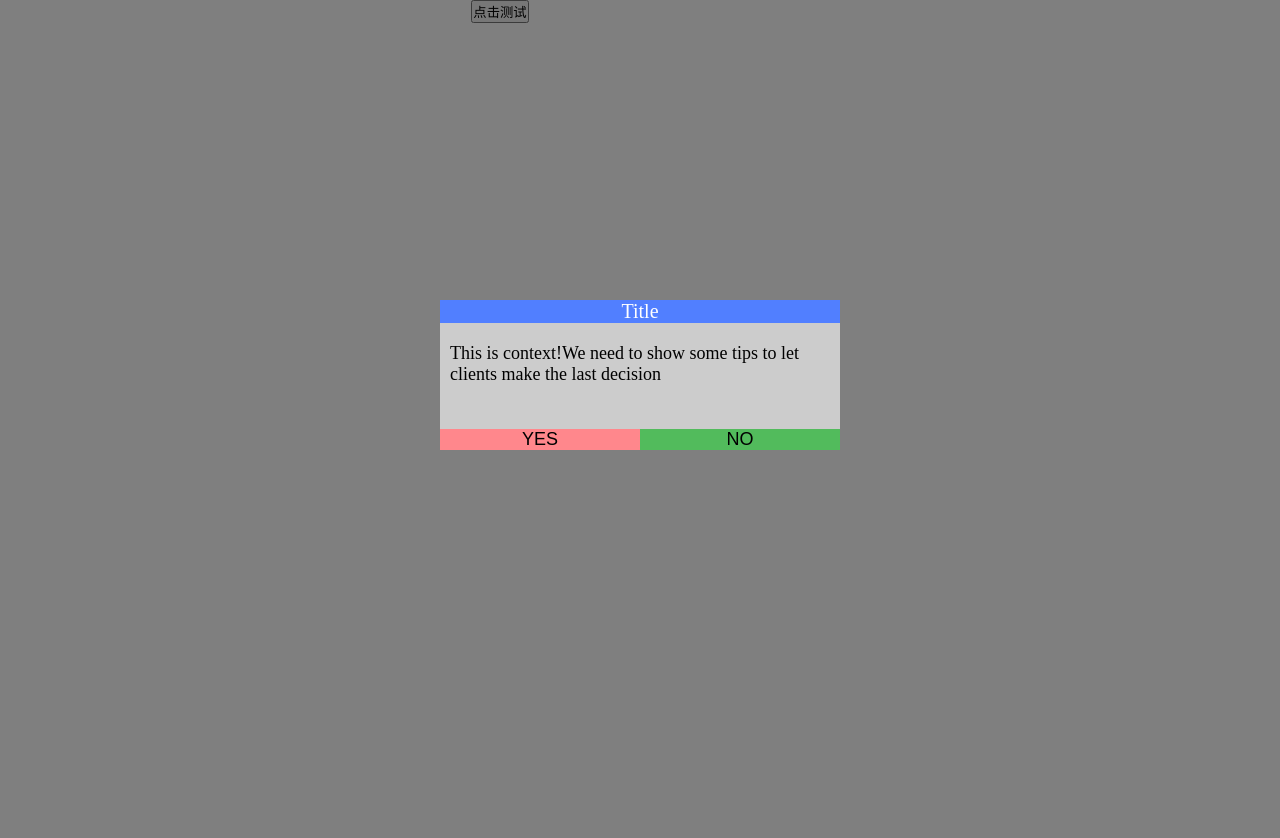
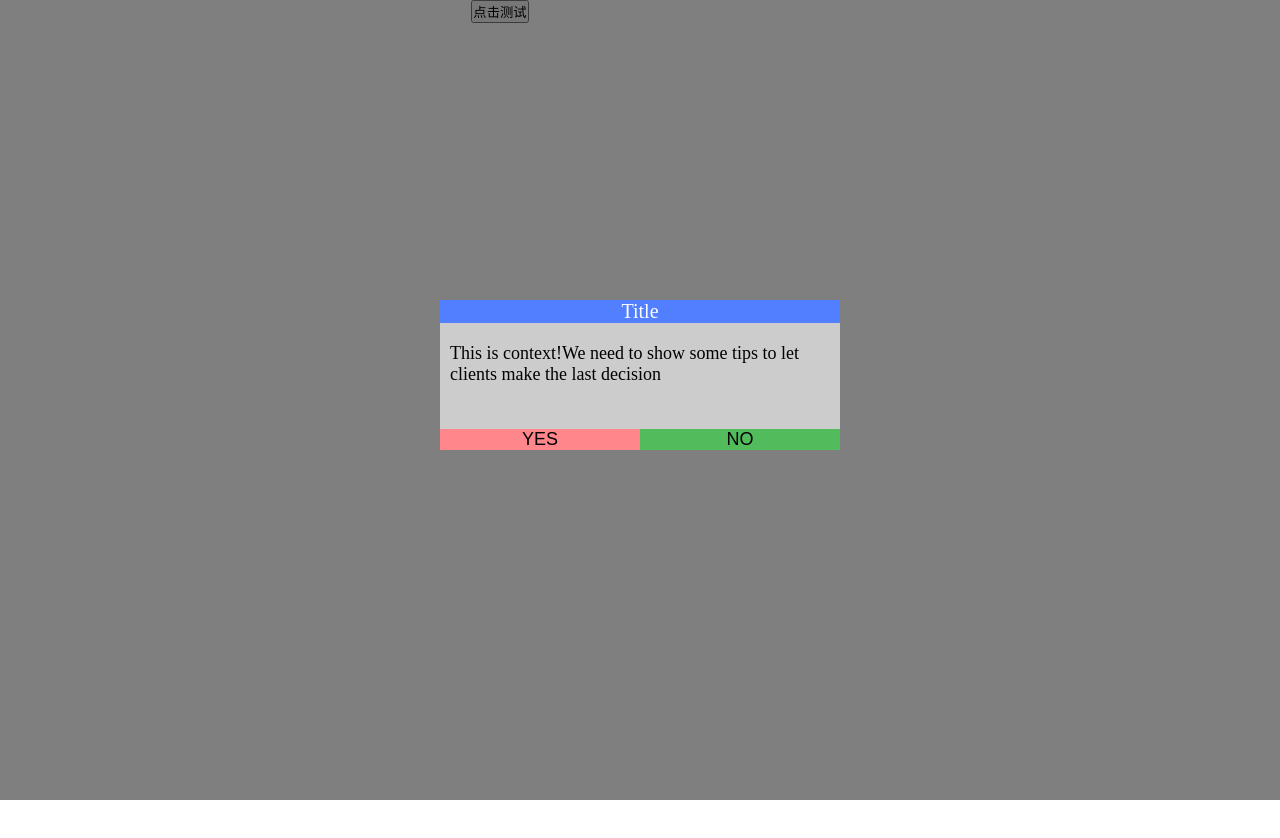
Before and after one commit to MangoGan/Demos, a plain HTML site: page maskLayer.html in a window 1280 px wide. Both pictures are taken after a click on the button "点击测试". Shown: the top 838 px of the page. Drawn offline with Linux system fonts and the light colour scheme.

Commit message:
mask设为fixed,这样就不用js进行计算了

```diff
--- a/maskLayer.html
+++ b/maskLayer.html
@@ -14,9 +14,13 @@
             text-align: center;
         }
         #mask{
-            position: absolute;;
-            top: 0;
+            position: fixed;/*fixed是关键，不然可能就要用js来做了会比较麻烦，下面两种方法都行*/
+            /*top: 0;
             left: 0;
+		    right:0;
+	    	bottom:0;*/
+            width:100%;
+            height:100%;
             background-color: #000;
             z-index: 1;
             opacity:0.5;
@@ -81,17 +85,6 @@
 </div>
 <script type="text/javascript">
     /*
-     *  让遮罩层mask覆盖整个页面
-     */
-	function initMask() {
-        var doc=document.documentElement,
-            mask=document.getElementById('mask');
-       var  relHeight=(doc.clientHeight>doc.scrollHeight)?doc.clientHeight:doc.scrollHeight,//获取屏幕高度和页面高度中的较大值
-            relWidth=(doc.clientWidth>doc.scrollWidth)?doc.clientWidth:doc.scrollWidth;
-        mask.style.height=relHeight+'px';
-        mask.style.width=relWidth+'px';
-    }
-    /*
      * 切换mask和内容弹窗的显示
      */
     function toggleMaskAndPopup() {
@@ -119,11 +112,6 @@
         toggleMaskAndPopup();
     }
 
-    //给遮罩层赋予高度和宽度
-      initMask();
-    //监听窗口大小变化，解决浏览器从小变大时，出现空白的bug
-      window.onresize=initMask;
-
     var btn=document.getElementsByClassName('btn')[0],
         test=document.getElementsByClassName('click')[0].children[0];
     //事件监听，显示遮罩层
```
